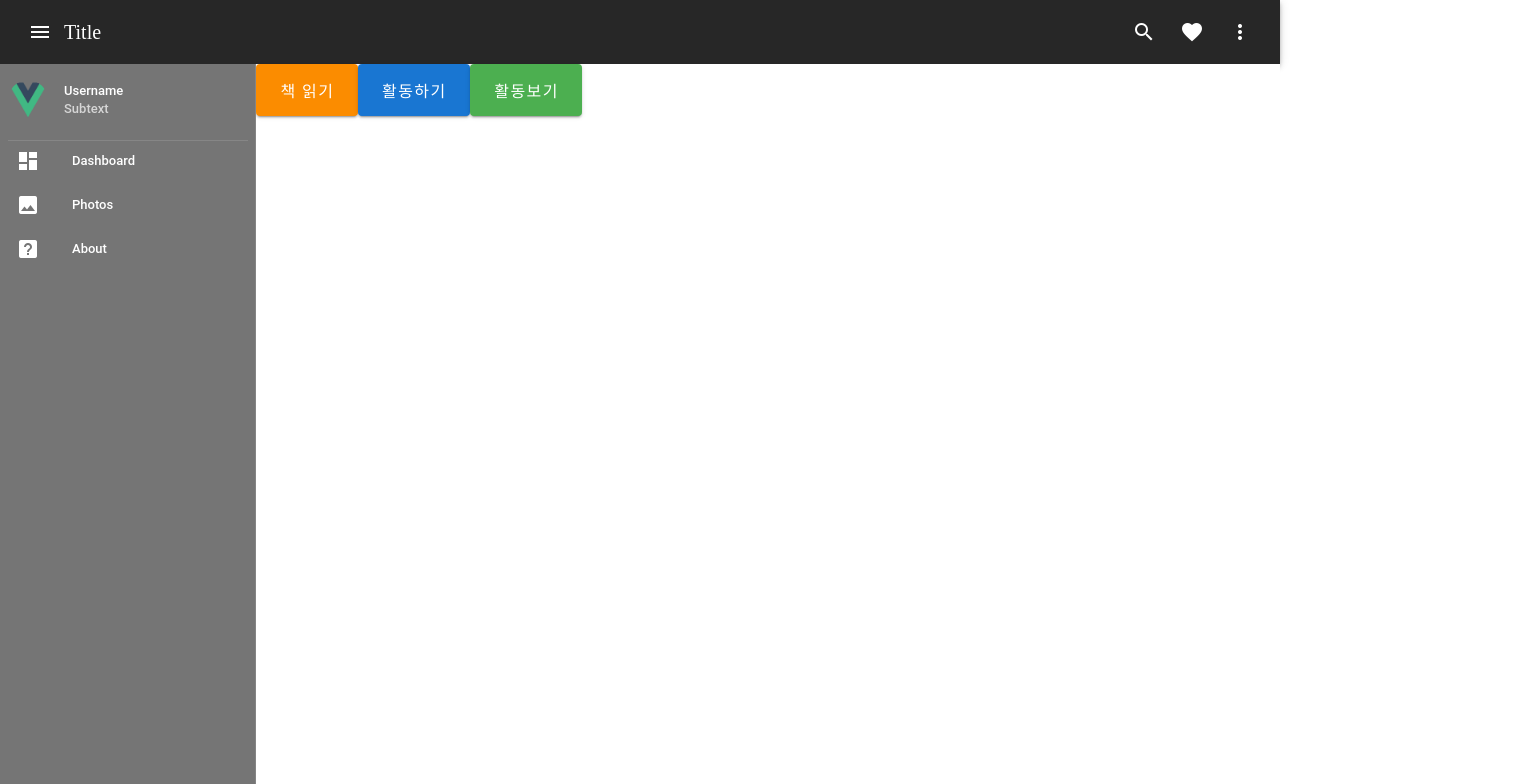
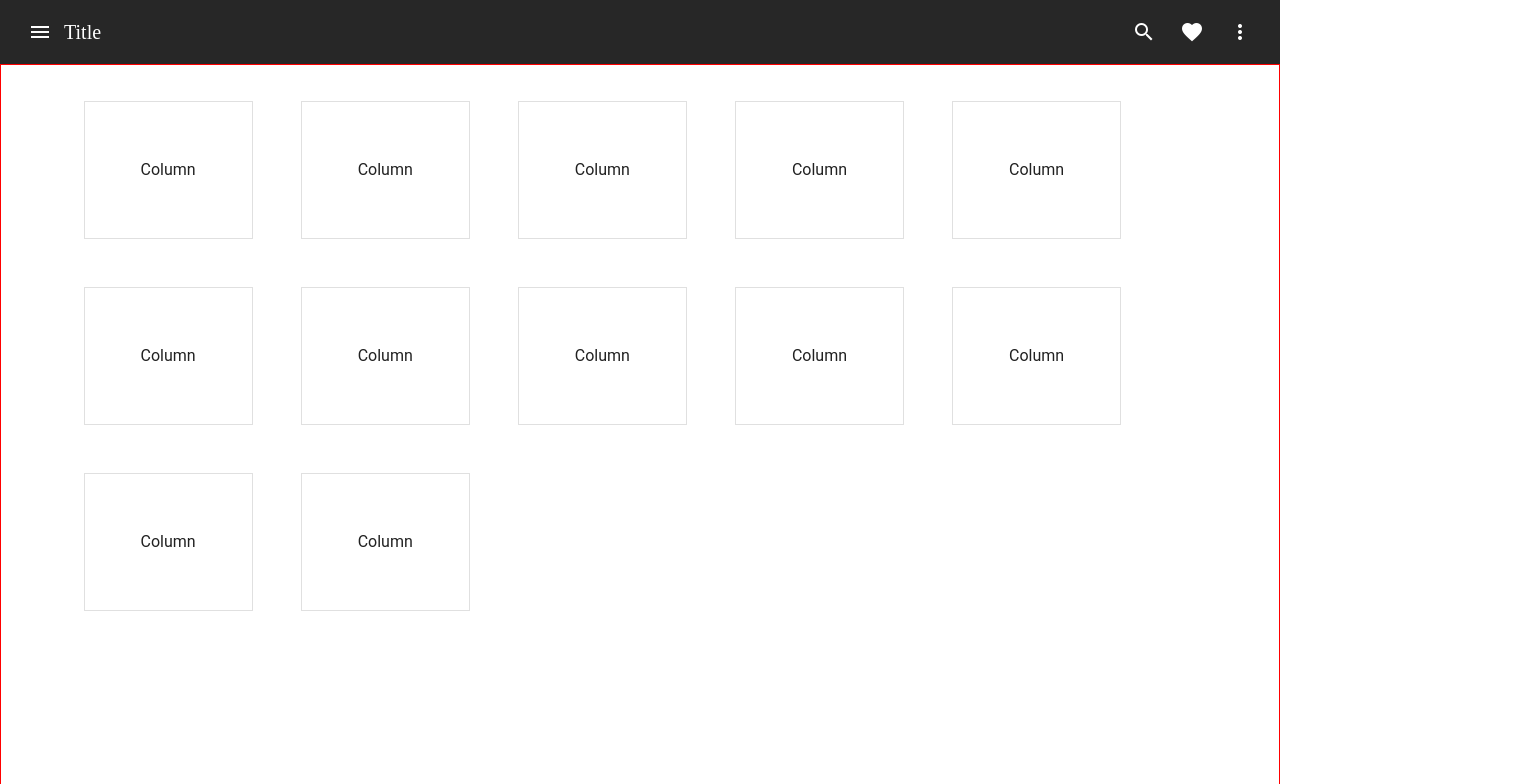
Before and after one commit to 2020SWChallenge-MoAI/app, a Vue app: page /activity in a window 1280 px wide. Shown: the top 784 px of the page, 1536 px wide, since content can reach past the window. Built offline with nearby package versions, Linux system fonts and the light colour scheme.

Commit message:
7/18 마감

```diff
--- a/src/components/Application.vue
+++ b/src/components/Application.vue
@@ -2,17 +2,11 @@
   <div>
       <Toolbar @navChange="showNav"/>
       <v-app>
-        <Navigation :navOfChild="nav"  @navState="marginState" />
+        <Navigation :navOfChild="nav" />
 
-        <div id="main" :class="{ marginExtended: extend }" :style="{margin: 'margin_left'}">
-
-          <div class="btn">
-            <v-btn x-large color="warning" dark>책 읽기</v-btn>
-            <v-btn x-large color="primary" dark>활동하기</v-btn>
-            <v-btn x-large color="success" dark>활동보기</v-btn>
-          </div>
-
-        </div>
+          <v-content class="main">
+            <router-view/>
+          </v-content>
 
       </v-app>
   </div>
@@ -29,21 +23,14 @@ import Navigation from './Navigation.vue';
     name: 'Application',
     data () {
       return {
-          nav : true,
-          extend: true,
+          nav : false,
+          extend: false,
       }
     },
 
     methods: {
         showNav() {
             this.nav = !this.nav;
-        },
-
-        marginState(drawer) {
-          this.extend = drawer;
-          if (window.innerWidth < 1265) {
-            this.extend = false;
-          }
         },
     },
 
@@ -54,12 +41,7 @@ import Navigation from './Navigation.vue';
   margin-left: 256px;
 }
 
-#main {
-  width: 100%;
-  height: 100%;
-}
-
-.btn {
-
+.main {
+  border:1px solid red;
 }
 </style>
--- a/src/components/Navigation.vue
+++ b/src/components/Navigation.vue
@@ -51,7 +51,7 @@ export default {
     props:['navOfChild'],
     data () {
     return {
-      drawer: true,
+      drawer: false,
       items: [
         { title: 'Dashboard', icon: 'mdi-view-dashboard' },
         { title: 'Photos', icon: 'mdi-image' },
@@ -66,9 +66,6 @@ export default {
       navOfChild: function(newVal, oldVal) {
         this.drawer = !this.drawer
       },
-      drawer: function(newVal, oldVal) {
-        this.$emit('navState', this.drawer);
-      }
   },
 
 }
--- a/src/router/index.js
+++ b/src/router/index.js
@@ -1,6 +1,8 @@
 import Vue from 'vue'
 import VueRouter from 'vue-router'
 import Home from '../views/Home.vue'
+import Activity from '../views/Activity.vue'
+import ActivityList from '../views/ActivityList.vue'
 
 Vue.use(VueRouter)
 
@@ -11,13 +13,23 @@ Vue.use(VueRouter)
     component: Home
   },
   {
-    path: '/about',
-    name: 'About',
+    path: '/book',
+    name: 'Book',
     // route level code-splitting
     // this generates a separate chunk (about.[hash].js) for this route
     // which is lazy-loaded when the route is visited.
-    component: () => import(/* webpackChunkName: "about" */ '../views/About.vue')
-  }
+    component: () => import(/* webpackChunkName: "about" */ '../views/Book.vue')
+  },
+  {
+    path: '/activity',
+    name: 'Activity',
+    component: () => import('../views/Activity.vue')
+  },
+  {
+    path: '/activityList',
+    name: 'ActivityList',
+    component: () => import('../views/ActivityList.vue')
+  },
 ]
 
 const router = new VueRouter({
--- /dev/null
+++ b/src/views/Activity.vue
@@ -0,0 +1,29 @@
+<template>
+  <div>
+    <v-container class="d-flex justify-center mb-6">
+        <v-col cols="12">
+          <v-row>
+            <v-card
+              v-for="n in 12"
+              :key="n"
+              class="ma-6 pa-14"
+              outlined
+              tile
+            >
+              Column
+            </v-card>
+          </v-row>
+        </v-col>
+    </v-container>
+  </div>
+</template>
+
+<script>
+export default {
+
+}
+</script>
+
+<style>
+
+</style>
--- /dev/null
+++ b/src/views/Book.vue
@@ -0,0 +1,19 @@
+<template>
+  <div>
+
+      <v-container class="d-flex justify-center mb-6">
+          <h1>책 Data</h1>
+      </v-container>
+
+  </div>
+</template>
+
+<script>
+export default {
+
+}
+</script>
+
+<style>
+
+</style>
--- a/src/views/Home.vue
+++ b/src/views/Home.vue
@@ -1,5 +1,10 @@
 <template>
   <div>
+    <v-container class="d-flex justify-center mb-6">
+    <router-link to="/book" style="textDecoration: none" ><v-btn class="ma-2" x-large color="warning" dark>책 읽기</v-btn></router-link>
+    <router-link to="/activity" style="textDecoration: none" ><v-btn class="ma-2" x-large color="primary" dark>활동하기</v-btn></router-link>
+    <router-link to="/activityList" style="textDecoration: none" ><v-btn class="ma-2" x-large color="success" dark>활동보기</v-btn></router-link>
+    </v-container>
   </div>
 </template>
 
```
Also changed, not shown: src/views/ActivityList.vue (added).
